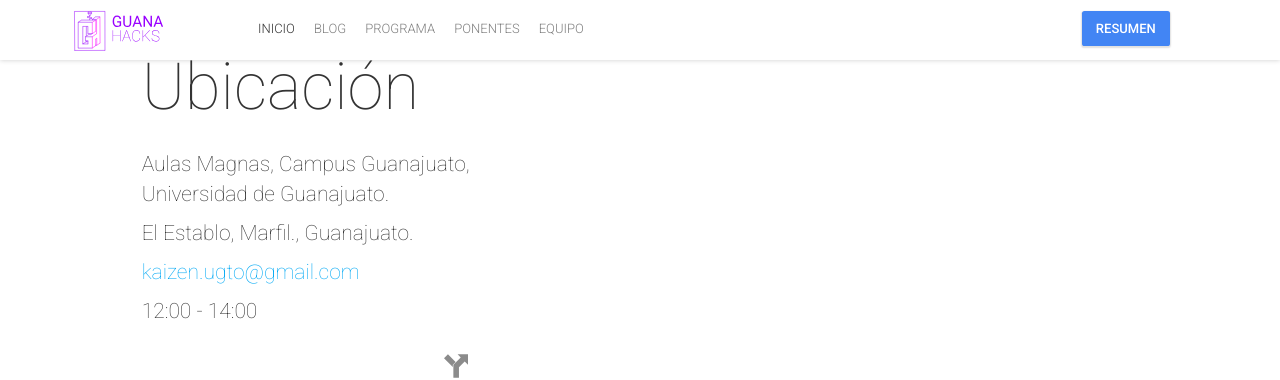
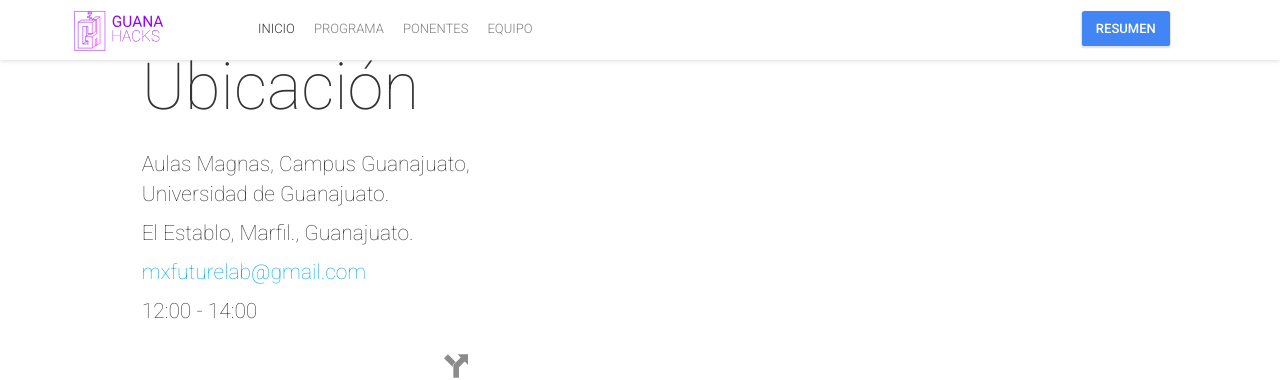
Before and after one commit to leonardo5456/beehack, a Jekyll site: the page built from index.html, in a window 1280 px wide and 900 px high, scrolled down 2908 px. Shown: the top 380 px of the window. Built offline with Jekyll 4.4.1, drawn with Linux system fonts in a browser that asks for light colours; nearby versions of some CDN libraries; comment, search, counter and statistics services are not loaded.

Commit message:
delete some trash

```diff
--- a/CNAME
+++ /dev/null
@@ -1 +0,0 @@
-http://guanahacks.com
--- a/_config.yml
+++ b/_config.yml
@@ -10,11 +10,11 @@
 
 
 # Site Settings
-title: "GuanaHacks 2018"
-email: "kaizen.ugto@gmail.com"
-description: "GuanaHacks - Hackatón estudiantil de la Universidad de Guanajuato."
+title: "BeeHack 2019"
+email: "mxfuturelab@gmail.com"
+description: "BeeHack - Hackatón estudiantil de la Universidad de Guanajuato."
 baseurl: ""
-url: "https://futurelabmx.github.io"
+url: "https://futurelab.mx/"
 permalink: "/blog/:title"
 # googleAnalyticsTrackingId: "UA-43643469-5"
 # googleAnalyticsSiteUrl: "gdg-x.github.io"
@@ -24,9 +24,9 @@
 organizerName: "Future Lab"
 organizerAlternateName: "Future Lab"
 organizerDescription: "Laboratorio Estudiantil de Innovación Científica y Tecnológica de la Universidad de Guanajuato."
-organizerEmail: "r.mirontorres@ugto.mx"
+organizerEmail: "mxfuturelab@gmail.com"
 organizerLogo: "/img/seo/organizer-logo.png"
-organizerLink: "www.facebook.com/f.lab.mx"
+organizerLink: "https://futurelab.mx/"
 
 # Head
 metaKeywords: "event, mlh, devfest, hackathon, programming, guanajuato, hack, guanahacks, ugto, future lab, kaizen ug"
@@ -43,7 +43,7 @@
 # Navigation
 navigationLinks:
  - {permalink: "/", text: "Inicio"}
- - {permalink: "/blog/", text: "Blog"}
+ #- {permalink: "/blog/", text: "Blog"}
  - {permalink: "/programa/", text: "Programa"}
  - {permalink: "/speakers/", text: "Ponentes"}
  - {permalink: "/team/", text: "Equipo"}
```
Also changed, not shown: 1 other file.
